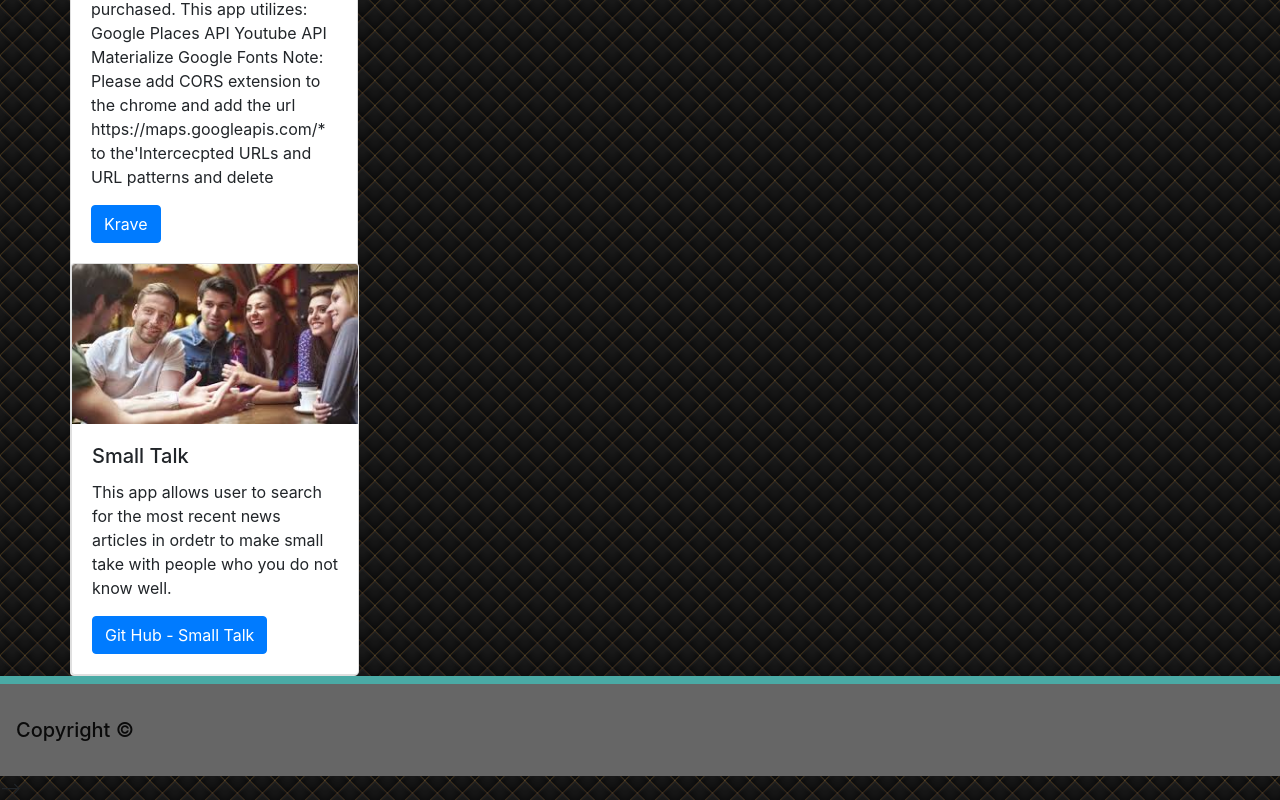
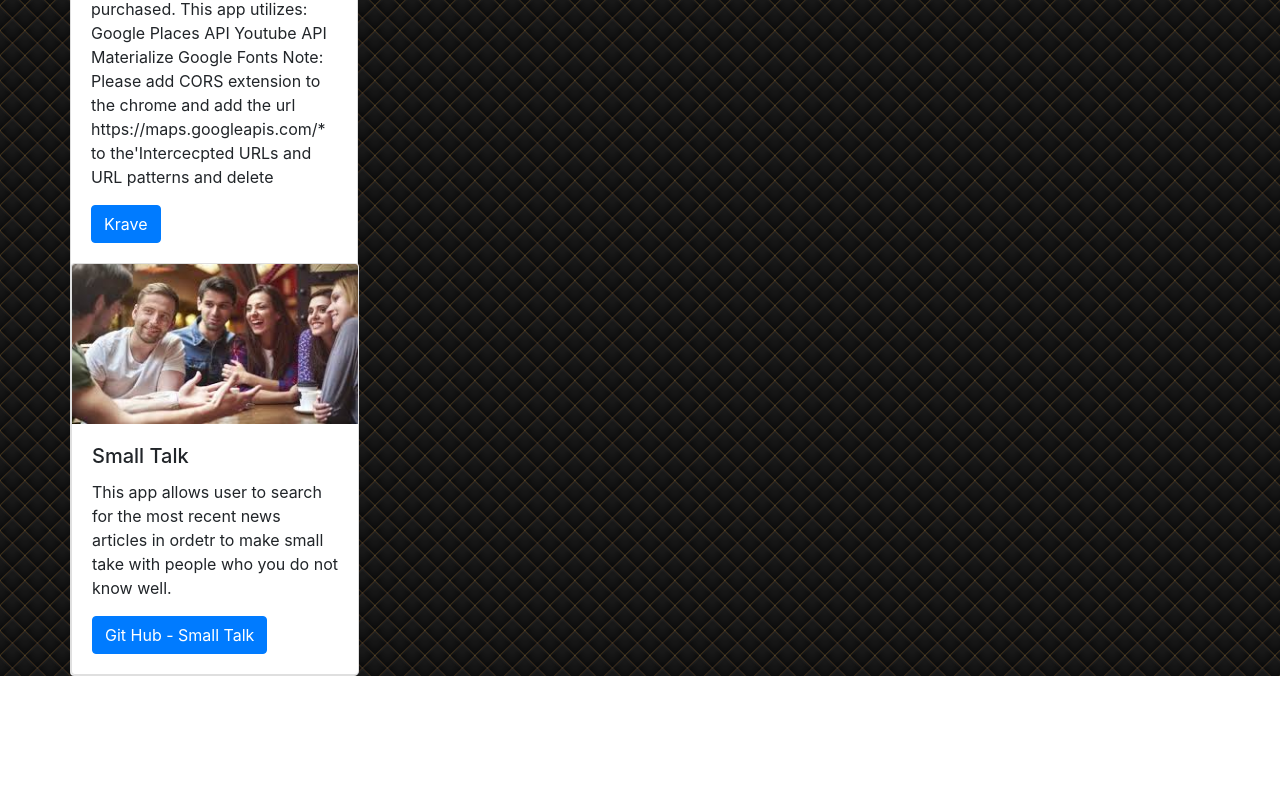
Before and after one commit to alexfosterjr/Bootstrap-Portfolio, a plain HTML site: page portfolio.html in a window 1280 px wide. Shown: the part 857-1657 px from the top of the page. After the commit the page ends 1533 px from the top, so only its background shows below. Drawn offline with nearby package versions, Linux system fonts and the light colour scheme; a script that the page names is missing.

Commit message:
Update portfolio.html

```diff
--- a/portfolio.html
+++ b/portfolio.html
@@ -122,10 +122,7 @@ https://github.com/alexfosterjr/liri-node-app
 
      </div>
      </div>
-  <!-- As a heading -->
-  <nav class="navbar navbar-light footerStyle">
-    <span class="navbar-brand mb-0 h1 footText">Copyright &copy</span>
-  </nav> -->
+
 
 </body>
 
```
